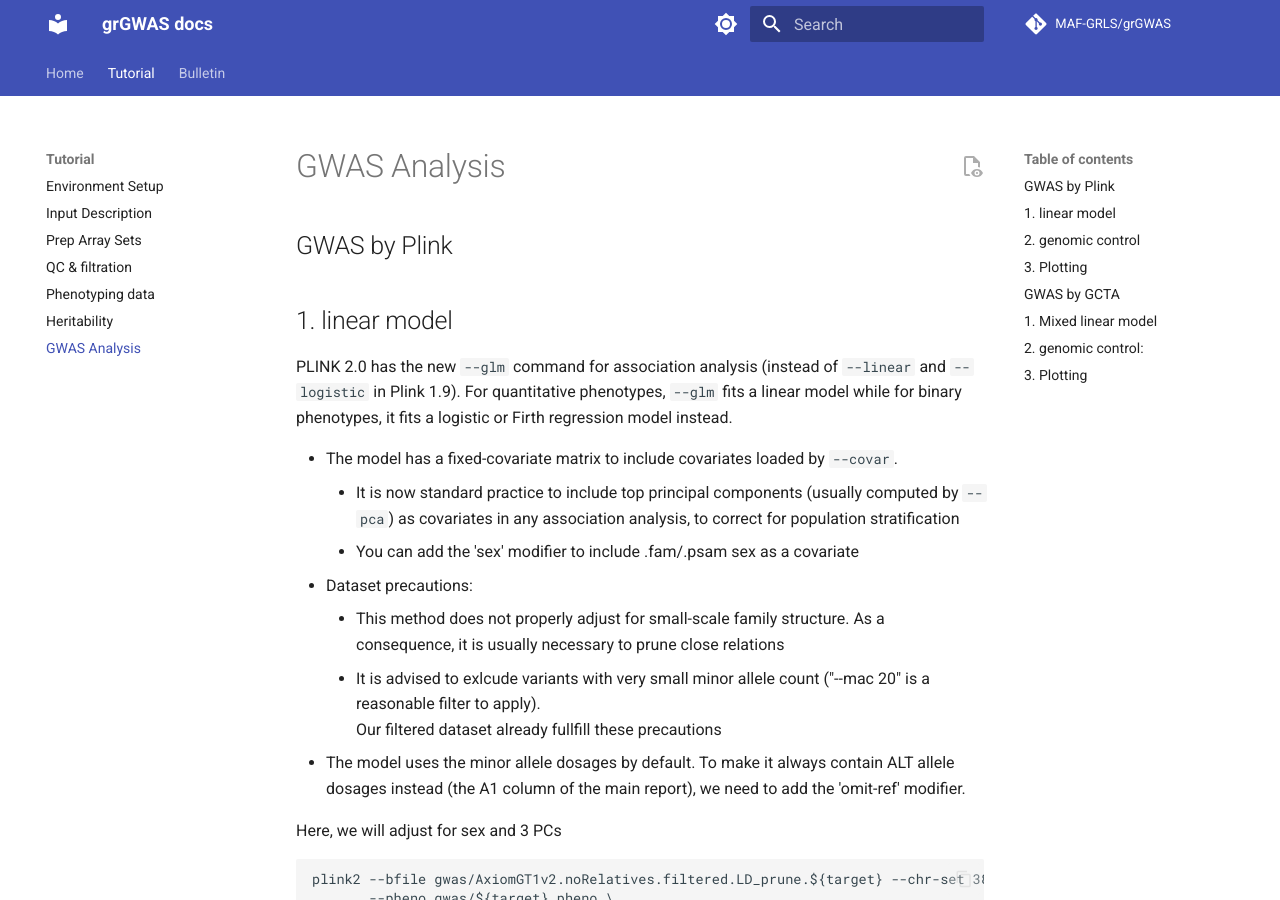
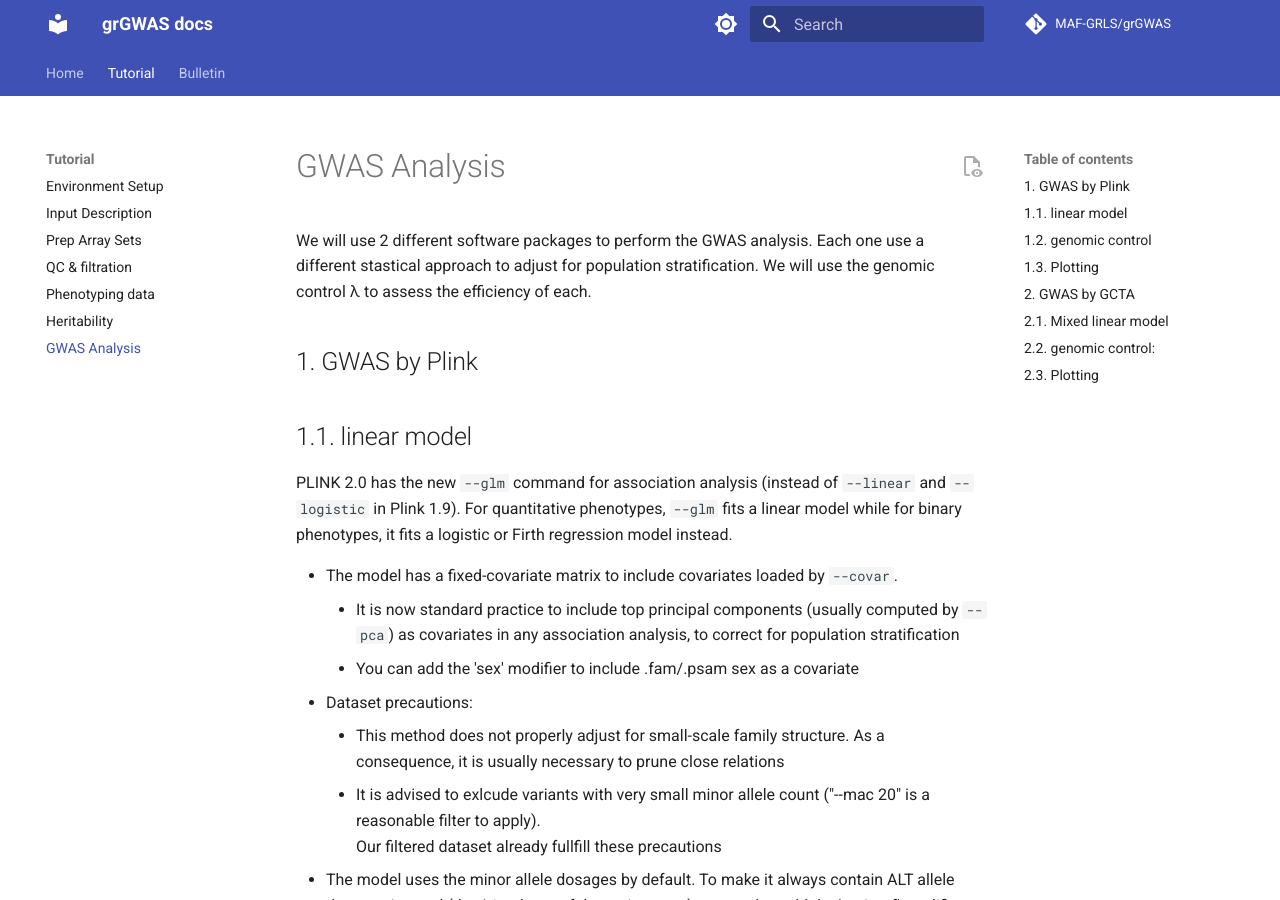
Before and after one commit to morrisanimalfoundation/grGWAS, an MkDocs documentation site: the page built from docs/7.gwas.md, in a window 1280 px wide and 900 px high. Built offline with MkDocs 1.6.1 and Material for MkDocs 9.7.7, drawn with Linux system fonts in a browser that asks for light colours; comment, search, counter and statistics services are not loaded; some of the changed text lies outside the part shown.

Commit message:
Update 7.gwas.md

````diff
--- a/docs/7.gwas.md
+++ b/docs/7.gwas.md
@@ -1,6 +1,9 @@
-## GWAS by Plink
 
-## 1.  linear model
+We will use 2 different software packages to perform the GWAS analysis. Each one use a different stastical approach to adjust for population stratification. We will use the genomic control λ to assess the efficiency of each.
+
+## 1.  GWAS by Plink
+
+## 1.1.  linear model
 
 PLINK 2.0 has the new `--glm` command for association analysis (instead of  `--linear` and `--logistic` in Plink 1.9). For quantitative phenotypes, `--glm` fits a linear model while for binary phenotypes, it fits a logistic or Firth regression model instead.
 
@@ -58,7 +61,7 @@ Calculating allele frequencies... done.
 Results written to gwas/AxiomGT1v2.noRelatives.filtered.LD_prune.atopy.glm.PHENO1.glm.logistic .
 ```
 
-## 2. genomic control
+## 1.2. genomic control
 
 The genomic control λ value (often referred to as the "genomic inflation factor") is used to measure and correct for population stratification. A λ value close to 1 suggests that the results are not inflated due to population stratification, while values greater than 1 suggest potential inflation. [However, values up to 1.10 are generally considered acceptable for a GWAS](https://jbiomedsci.biomedcentral.com/articles/10.1186/s12929-021-00733-7#:~:text=The%20genomic%20inflation%20factor%20%CE%BB,considered%20acceptable%20for%20a%20GWAS.) <br>
 We can use the results of our regression analysis to calculate the genomic control λ value:
@@ -76,7 +79,7 @@ print "Genomic inflation factor = " gif/0.456;}'
 Genomic inflation factor = 1.08413 which is great!
 
 
-## 3. Plotting
+## 1.3. Plotting
 
 ```
 input_asc="gwas/AxiomGT1v2.noRelatives.filtered.LD_prune.${target}.glm.PHENO1.glm.logistic"
@@ -105,9 +108,9 @@ And the Manhaten plot
 ![](./images/atopy.glm.logistic.manh.jpg)<!-- -->
 
 
-## GWAS by GCTA
+## 2.  GWAS by GCTA
 
-## 1.  Mixed linear model
+## 2.1.  Mixed linear model
 
 Mixed model association software such as SAIGE, BOLT-LMM, GCTA, or FaST-LMM instead; or regenie's whole genome regression can better handel genetic relatedness. In this tutroial, we will use `--mlma-loco` for mixed linear model based association analysis.
 
@@ -138,7 +141,7 @@ gcta64 --mlma-loco --bfile gwas/AxiomGT1v2.noRelatives.filtered.LD_prune.gcta --
 
 ```
 
-## 2. genomic control:
+## 2.2. genomic control:
 
 The output of the MLM-LOCO analysis does not have chi-square statistic, however the p-values can be converted to chi-squared statistics for 1 degree of freedom by using the inverse of the cumulative distribution function (CDF) of the chi-squared distribution. This can be easily done using python
 
@@ -169,7 +172,7 @@ print("Genomic control λ:", lambda_value)
 Genomic control λ: 0.9888753019675566 suggesting minimal deflation in the test statistics. This could happen because of overcorrection for Population Stratification and/or other covariates
 
 
-## 3.  Plotting
+## 2.3.  Plotting
 
 ```
 input_asc="gwas/atopy_asc.loco.mlma"
````
